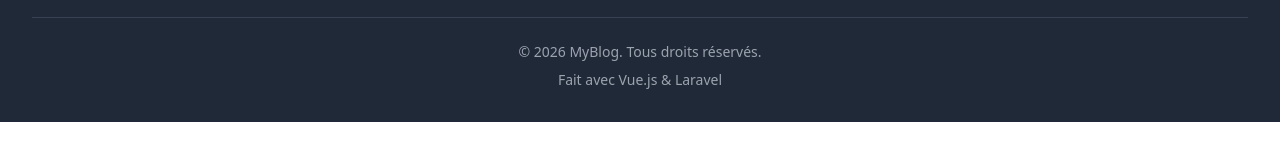
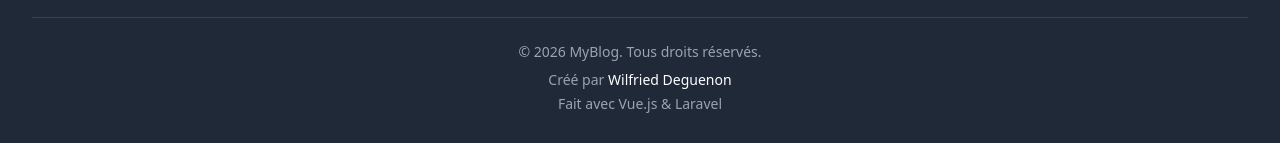
Before and after one commit to Wildev10/MY_BLOG, a Vue app in the folder MON_PROJET/myblog-frontend/: page / in a window 1280 px wide. Shown: the part 1011-1154 px from the top of the page. Before the commit the page ends 1133 px from the top, so only its background shows below. Built offline with nearby package versions, Linux system fonts and the light colour scheme; no server answers.

Commit message:
feat : update footer

```diff
--- a/MON_PROJET/myblog-frontend/src/components/AppFooter.vue
+++ b/MON_PROJET/myblog-frontend/src/components/AppFooter.vue
@@ -59,6 +59,9 @@
       <div class="border-t border-gray-700 mt-8 pt-6 text-center text-gray-400 text-sm">
         <p>&copy; {{ currentYear }} MyBlog. Tous droits réservés.</p>
         <p class="mt-2">
+          Créé par <span class="text-white font-medium">Wilfried Deguenon</span>
+        </p>
+        <p class="mt-1">
           Fait avec Vue.js & Laravel
         </p>
       </div>
```
